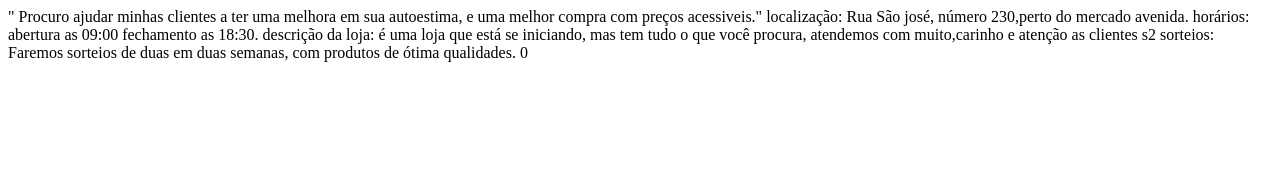
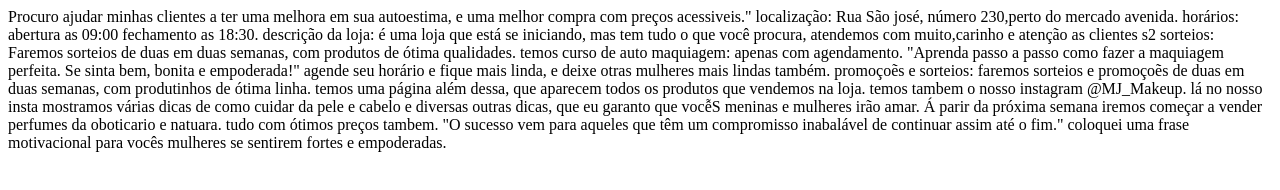
Before and after one commit to jenifernayara/PensamentoComputacional-1D, a plain HTML site: page index.html in a window 1280 px wide. Drawn offline with Linux system fonts and the light colour scheme.

Commit message:
Add files via upload

```diff
--- a/index.html
+++ b/index.html
@@ -1,10 +1,30 @@
-" Procuro ajudar minhas clientes a ter uma melhora em sua autoestima, e uma melhor compra com preços acessiveis."
+ <h1></h1>    <loja de cosméticos>
 
-localização: Rua São josé, número 230,perto do mercado avenida.
 
-horários: abertura as 09:00 fechamento as 18:30.
+   Procuro ajudar minhas clientes a ter uma melhora em sua autoestima, e uma melhor compra com preços acessiveis."
 
-descrição da loja: é uma loja que está se iniciando, mas tem tudo o que você procura, atendemos com muito,carinho e atenção as clientes s2
+   localização: Rua São josé, número 230,perto do mercado avenida.
 
-sorteios: Faremos sorteios de duas em duas semanas, com produtos de ótima qualidades.
-0
+   horários: abertura as 09:00 fechamento as 18:30.
+
+   descrição da loja: é uma loja que está se iniciando, mas tem tudo o que você procura, atendemos com muito,carinho e atenção as clientes s2
+
+   sorteios: Faremos sorteios de duas em duas semanas, com produtos de ótima qualidades.
+
+   temos curso de auto maquiagem: apenas com agendamento.
+
+    "Aprenda passo a passo como fazer a maquiagem perfeita. Se sinta bem, bonita e empoderada!"
+
+
+    agende seu horário e fique mais linda, e deixe otras mulheres mais lindas também.
+
+    promoçoẽs e sorteios: faremos sorteios e promoçoẽs de duas em duas semanas, com produtinhos de ótima linha.
+
+
+    temos uma página além dessa, que aparecem todos os produtos que vendemos na loja. temos tambem o nosso instagram @MJ_Makeup.
+    lá no nosso insta mostramos várias dicas de como cuidar da pele e cabelo e diversas outras dicas, que eu garanto que vocễS meninas e mulheres irão amar.
+
+    Á parir da próxima semana iremos começar a vender perfumes da oboticario e natuara. tudo com ótimos preços tambem.
+
+     "O sucesso vem para aqueles que têm um compromisso inabalável de continuar assim até o fim."
+      coloquei uma frase motivacional para vocês mulheres se sentirem fortes e empoderadas.
```
